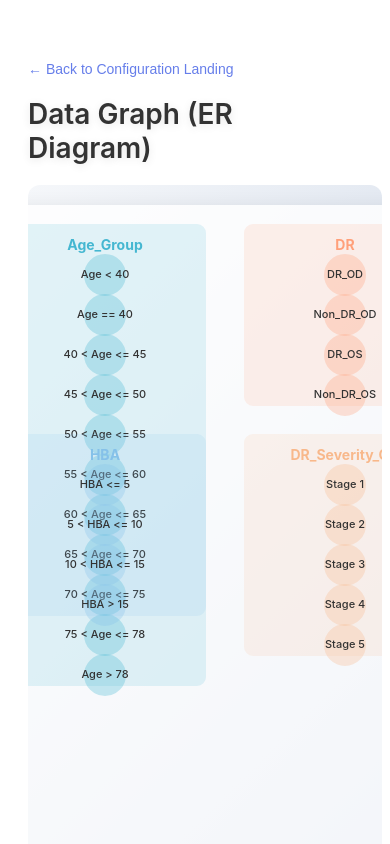
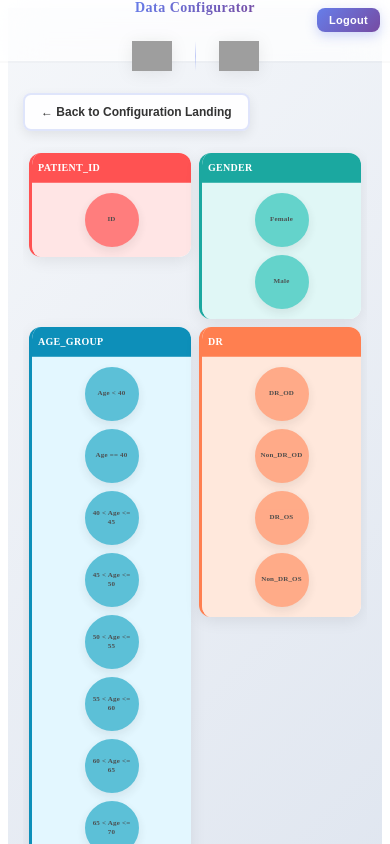
Before and after one commit to sheikSAR/version_2_ckd, a React (Vite) app: page /configurator/data-graph in a window 390 px wide. Shown: the top 844 px of the page. Built offline with nearby package versions, Linux system fonts and the light colour scheme; grey boxes are pictures that could not be loaded.

Commit message:
Redesign DataGraphPage with full-screen layout and navbar
cgen-f99a2255dc5643fbad79d4dc5bb86b40

```diff
--- a/src/components/DataGraphVisualization.tsx
+++ b/src/components/DataGraphVisualization.tsx
@@ -1,146 +1,180 @@
-import React, { useMemo } from 'react'
+import React, { useMemo, useState } from 'react'
 import nodeData from '../data/node.json'
 import '../styles/DataGraphVisualization.css'
 
+interface ContainerData {
+  name: string
+  nodes: string[]
+  color: string
+  bgColor: string
+  headerColor: string
+  nodeColor: string
+}
+
 const DataGraphVisualization: React.FC = () => {
-  const containerColors = [
-    '#FF6B6B',
-    '#4ECDC4',
-    '#45B7D1',
-    '#FFA07A',
-    '#98D8C8',
-    '#F7DC6F',
-    '#BB8FCE',
-    '#85C1E9',
-    '#F8B88B',
-    '#A3E4D7',
-    '#D7BCCB',
-    '#B4E7FF',
-    '#FFD4A3',
-    '#C8E6A0',
-    '#F4A6D3',
+  const [hoveredNode, setHoveredNode] = useState<{ container: string; node: string } | null>(null)
+
+  const colorPalettes = [
+    {
+      name: 'Coral',
+      color: '#FF6B6B',
+      bgColor: '#FFE5E5',
+      headerColor: '#FF5252',
+      nodeColor: '#FF6B6B',
+    },
+    {
+      name: 'Teal',
+      color: '#4ECDC4',
+      bgColor: '#E0F7F6',
+      headerColor: '#1BA8A0',
+      nodeColor: '#4ECDC4',
+    },
+    {
+      name: 'Sky',
+      color: '#45B7D1',
+      bgColor: '#E3F7FF',
+      headerColor: '#0D8FB9',
+      nodeColor: '#45B7D1',
+    },
+    {
+      name: 'Salmon',
+      color: '#FFA07A',
+      bgColor: '#FFE8DC',
+      headerColor: '#FF7F50',
+      nodeColor: '#FFA07A',
+    },
+    {
+      name: 'Mint',
+      color: '#98D8C8',
+      bgColor: '#E8F8F3',
+      headerColor: '#52B8A0',
+      nodeColor: '#98D8C8',
+    },
+    {
+      name: 'Gold',
+      color: '#F7DC6F',
+      bgColor: '#FFFACD',
+      headerColor: '#F4C430',
+      nodeColor: '#F7DC6F',
+    },
+    {
+      name: 'Purple',
+      color: '#BB8FCE',
+      bgColor: '#F5E6FA',
+      headerColor: '#9B59B6',
+      nodeColor: '#BB8FCE',
+    },
+    {
+      name: 'Blue',
+      color: '#85C1E9',
+      bgColor: '#E8F4FB',
+      headerColor: '#3498DB',
+      nodeColor: '#85C1E9',
+    },
+    {
+      name: 'Orange',
+      color: '#F8B88B',
+      bgColor: '#FFF0E6',
+      headerColor: '#E67E22',
+      nodeColor: '#F8B88B',
+    },
+    {
+      name: 'Green',
+      color: '#A3E4D7',
+      bgColor: '#E8FFF7',
+      headerColor: '#27AE60',
+      nodeColor: '#A3E4D7',
+    },
+    {
+      name: 'Rose',
+      color: '#D7BCCB',
+      bgColor: '#FBF2F7',
+      headerColor: '#C2185B',
+      nodeColor: '#D7BCCB',
+    },
+    {
+      name: 'Cyan',
+      color: '#B4E7FF',
+      bgColor: '#E0F7FF',
+      headerColor: '#0084FF',
+      nodeColor: '#B4E7FF',
+    },
+    {
+      name: 'Peach',
+      color: '#FFD4A3',
+      bgColor: '#FFF5EB',
+      headerColor: '#FF8C42',
+      nodeColor: '#FFD4A3',
+    },
+    {
+      name: 'Lime',
+      color: '#C8E6A0',
+      bgColor: '#F8FFF0',
+      headerColor: '#8BC34A',
+      nodeColor: '#C8E6A0',
+    },
+    {
+      name: 'Pink',
+      color: '#F4A6D3',
+      bgColor: '#FFF0F8',
+      headerColor: '#E91E63',
+      nodeColor: '#F4A6D3',
+    },
   ]
 
-  const containerConfig = useMemo(() => {
-    const entries = Object.entries(nodeData)
-    const containerHeight = 180
-    const containerWidth = 200
-    const containerGapX = 40
-    const containerGapY = 30
-    const nodeRadius = 20
-    const nodeGapY = 40
+  const containerConfig: ContainerData[] = useMemo(() => {
+    return Object.entries(nodeData).map((entry, index) => {
+      const [containerName, nodes] = entry as [string, string[]]
+      const palette = colorPalettes[index % colorPalettes.length]
 
-    let currentY = 20
-    let currentX = 20
-
-    return entries.map((entry, containerIndex) => {
-      const [containerName, nodes] = entry as [string, string[]]
-      const color = containerColors[containerIndex % containerColors.length]
-
-      const adjustedHeight = Math.max(containerHeight, nodes.length * nodeGapY + 20)
-
-      const containerData = {
+      return {
         name: containerName,
         nodes: nodes,
-        color,
-        x: currentX,
-        y: currentY,
-        width: containerWidth,
-        height: adjustedHeight,
-        nodeRadius,
+        color: palette.color,
+        bgColor: palette.bgColor,
+        headerColor: palette.headerColor,
+        nodeColor: palette.nodeColor,
       }
-
-      currentX += containerWidth + containerGapX
-
-      // Reset to next row if too many containers
-      if (currentX > 1200) {
-        currentX = 20
-        currentY += adjustedHeight + containerGapY
-      }
-
-      return containerData
     })
   }, [])
 
-  const svgWidth = 1400
-  const svgHeight = useMemo(() => {
-    if (containerConfig.length === 0) return 400
-    const maxY = Math.max(...containerConfig.map(c => c.y + c.height)) + 20
-    return maxY
-  }, [containerConfig])
+  return (
+    <div className="data-graph-container">
+      <div className="containers-grid">
+        {containerConfig.map((container) => (
+          <div key={container.name} className="entity-container" style={{ borderColor: container.headerColor }}>
+            <div className="container-header" style={{ backgroundColor: container.headerColor }}>
+              <h2 className="container-title">{container.name}</h2>
+            </div>
 
-  return (
-    <div className="data-graph-visualization-container">
-      <svg
-        width={svgWidth}
-        height={svgHeight}
-        className="data-graph-svg"
-        viewBox={`0 0 ${svgWidth} ${svgHeight}`}
-      >
-        {containerConfig.map((container, containerIndex) => (
-          <g key={containerIndex}>
-            {/* Container background */}
-            <rect
-              x={container.x}
-              y={container.y}
-              width={container.width}
-              height={container.height}
-              fill={container.color}
-              opacity={0.15}
-              stroke={container.color}
-              strokeWidth={2}
-              rx={8}
-            />
-
-            {/* Container label */}
-            <text
-              x={container.x + container.width / 2}
-              y={container.y + 25}
-              textAnchor="middle"
-              className="container-label"
-              fill={container.color}
-              fontSize="14"
-              fontWeight="bold"
+            <div
+              className="container-body"
+              style={{ backgroundColor: container.bgColor }}
             >
-              {container.name}
-            </text>
-
-            {/* Nodes */}
-            {container.nodes.map((node, nodeIndex) => {
-              const nodeY = container.y + 50 + nodeIndex * 40
-              const nodeX = container.x + container.width / 2
-
-              return (
-                <g key={nodeIndex}>
-                  {/* Node circle */}
-                  <circle
-                    cx={nodeX}
-                    cy={nodeY}
-                    r={container.nodeRadius}
-                    fill={container.color}
-                    opacity={0.3}
-                    stroke={container.color}
-                    strokeWidth={2}
-                  />
-
-                  {/* Node text */}
-                  <text
-                    x={nodeX}
-                    y={nodeY}
-                    textAnchor="middle"
-                    dy="0.3em"
-                    className="node-label"
-                    fontSize="11"
-                    fontWeight="500"
+              <div className="nodes-list">
+                {container.nodes.map((node, nodeIndex) => (
+                  <div
+                    key={nodeIndex}
+                    className="node-wrapper"
+                    onMouseEnter={() => setHoveredNode({ container: container.name, node })}
+                    onMouseLeave={() => setHoveredNode(null)}
                   >
-                    {node.length > 15 ? node.substring(0, 12) + '...' : node}
-                  </text>
-                </g>
-              )
-            })}
-          </g>
+                    <div
+                      className={`node-circle ${hoveredNode?.container === container.name && hoveredNode?.node === node ? 'hovered' : ''}`}
+                      style={{
+                        borderColor: container.nodeColor,
+                        backgroundColor: container.nodeColor,
+                      }}
+                    >
+                      <span className="node-text">{node}</span>
+                    </div>
+                  </div>
+                ))}
+              </div>
+            </div>
+          </div>
         ))}
-      </svg>
+      </div>
     </div>
   )
 }
--- a/src/pages/DataGraphPage.tsx
+++ b/src/pages/DataGraphPage.tsx
@@ -1,21 +1,22 @@
 import React from 'react'
 import { useNavigate } from 'react-router-dom'
+import ConfiguratorNavbar from '../components/ConfiguratorNavbar'
 import DataGraphVisualization from '../components/DataGraphVisualization'
-import '../styles/ConfiguratorDemoPage.css'
+import '../styles/DataGraphPage.css'
 
 const DataGraphPage = () => {
   const navigate = useNavigate()
 
   return (
-    <div className="demo-page-container">
-      <div className="demo-page-content">
-        <button className="back-button" onClick={() => navigate('/configurator/landing')}>
+    <div className="data-graph-page">
+      <ConfiguratorNavbar />
+      <div className="data-graph-main">
+        <button className="data-graph-back-button" onClick={() => navigate('/configurator/landing')}>
           ← Back to Configuration Landing
         </button>
-
-        <h1 className="demo-page-title">Data Graph (ER Diagram)</h1>
-
-        <DataGraphVisualization />
+        <div className="data-graph-content-wrapper">
+          <DataGraphVisualization />
+        </div>
       </div>
     </div>
   )
--- /dev/null
+++ b/src/styles/DataGraphPage.css
@@ -0,0 +1,81 @@
+.data-graph-page {
+  width: 100%;
+  min-height: 100vh;
+  display: flex;
+  flex-direction: column;
+  background: linear-gradient(135deg, #f5f7fa 0%, #c3cfe2 100%);
+}
+
+.data-graph-main {
+  flex: 1;
+  display: flex;
+  flex-direction: column;
+  margin-top: 80px;
+  padding: 30px;
+  overflow: hidden;
+}
+
+.data-graph-back-button {
+  align-self: flex-start;
+  padding: 12px 24px;
+  margin-bottom: 24px;
+  background: rgba(255, 255, 255, 0.9);
+  color: #333;
+  border: 2px solid rgba(102, 126, 234, 0.2);
+  border-radius: 8px;
+  font-size: 14px;
+  font-weight: 600;
+  cursor: pointer;
+  transition: all 0.3s cubic-bezier(0.4, 0, 0.2, 1);
+  box-shadow: 0 4px 12px rgba(0, 0, 0, 0.08);
+}
+
+.data-graph-back-button:hover {
+  background: rgba(255, 255, 255, 1);
+  box-shadow: 0 8px 20px rgba(0, 0, 0, 0.12);
+  transform: translateY(-2px);
+  border-color: rgba(102, 126, 234, 0.4);
+}
+
+.data-graph-back-button:active {
+  transform: translateY(0);
+}
+
+.data-graph-content-wrapper {
+  flex: 1;
+  display: flex;
+  overflow: hidden;
+}
+
+.configurator-navbar.scrolled {
+  background: rgba(255, 255, 255, 0.85);
+  backdrop-filter: blur(30px);
+  box-shadow: 0 8px 32px rgba(0, 0, 0, 0.08);
+  height: 70px;
+}
+
+@media (max-width: 1024px) {
+  .data-graph-main {
+    padding: 20px;
+    margin-top: 80px;
+  }
+
+  .data-graph-back-button {
+    padding: 10px 20px;
+    font-size: 13px;
+    margin-bottom: 20px;
+  }
+}
+
+@media (max-width: 768px) {
+  .data-graph-main {
+    padding: 15px;
+    margin-top: 70px;
+  }
+
+  .data-graph-back-button {
+    padding: 10px 16px;
+    font-size: 12px;
+    margin-bottom: 16px;
+  }
+}
--- a/src/styles/DataGraphVisualization.css
+++ b/src/styles/DataGraphVisualization.css
@@ -1,42 +1,335 @@
-.data-graph-visualization-container {
+.data-graph-container {
+  width: 100%;
+  height: 100%;
+  display: flex;
+  flex-direction: column;
+  overflow: hidden;
+}
+
+.containers-grid {
+  display: grid;
+  grid-template-columns: repeat(auto-fit, minmax(220px, 1fr));
+  gap: 24px;
+  padding: 20px;
+  overflow-y: auto;
+  overflow-x: auto;
+  align-content: start;
+}
+
+.containers-grid::-webkit-scrollbar {
+  width: 10px;
+  height: 10px;
+}
+
+.containers-grid::-webkit-scrollbar-track {
+  background: rgba(255, 255, 255, 0.3);
+  border-radius: 10px;
+}
+
+.containers-grid::-webkit-scrollbar-thumb {
+  background: rgba(102, 126, 234, 0.3);
+  border-radius: 10px;
+  transition: all 0.3s ease;
+}
+
+.containers-grid::-webkit-scrollbar-thumb:hover {
+  background: rgba(102, 126, 234, 0.5);
+}
+
+.entity-container {
+  display: flex;
+  flex-direction: column;
+  background: white;
+  border-radius: 12px;
+  overflow: hidden;
+  box-shadow: 0 4px 16px rgba(0, 0, 0, 0.08);
+  transition: all 0.3s cubic-bezier(0.4, 0, 0.2, 1);
+  border-left: 4px solid;
+  height: fit-content;
+  max-height: calc(100vh - 200px);
+  display: flex;
+  flex-direction: column;
+}
+
+.entity-container:hover {
+  box-shadow: 0 12px 32px rgba(0, 0, 0, 0.15);
+  transform: translateY(-4px);
+}
+
+.container-header {
+  padding: 16px;
+  color: white;
+  border-bottom: 1px solid rgba(255, 255, 255, 0.2);
+}
+
+.container-title {
+  margin: 0;
+  font-size: 15px;
+  font-weight: 700;
+  letter-spacing: 0.3px;
+  text-transform: uppercase;
+  word-break: break-word;
+  line-height: 1.3;
+}
+
+.container-body {
+  flex: 1;
+  padding: 20px 16px;
+  display: flex;
+  flex-direction: column;
+  overflow-y: auto;
+}
+
+.container-body::-webkit-scrollbar {
+  width: 6px;
+}
+
+.container-body::-webkit-scrollbar-track {
+  background: transparent;
+}
+
+.container-body::-webkit-scrollbar-thumb {
+  background: rgba(0, 0, 0, 0.1);
+  border-radius: 3px;
+  transition: all 0.3s ease;
+}
+
+.container-body::-webkit-scrollbar-thumb:hover {
+  background: rgba(0, 0, 0, 0.2);
+}
+
+.nodes-list {
+  display: flex;
+  flex-direction: column;
+  gap: 16px;
+  align-items: center;
+}
+
+.node-wrapper {
+  width: 100%;
   display: flex;
   justify-content: center;
-  align-items: flex-start;
-  width: 100%;
-  padding: 40px 20px;
-  background: linear-gradient(135deg, #f5f7fa 0%, #c3cfe2 100%);
-  min-height: 600px;
-  border-radius: 12px;
-  overflow-x: auto;
+  cursor: pointer;
 }
 
-.data-graph-svg {
-  background: rgba(255, 255, 255, 0.8);
-  border-radius: 8px;
-  box-shadow: 0 4px 20px rgba(0, 0, 0, 0.1);
-  min-width: fit-content;
+.node-circle {
+  width: 80px;
+  height: 80px;
+  border-radius: 50%;
+  border: 3px solid;
+  display: flex;
+  align-items: center;
+  justify-content: center;
+  background: white;
+  opacity: 0.85;
+  transition: all 0.3s cubic-bezier(0.4, 0, 0.2, 1);
+  box-shadow: 0 4px 12px rgba(0, 0, 0, 0.1);
 }
 
-.container-label {
-  pointer-events: none;
-  word-break: break-word;
-  white-space: normal;
+.node-circle:hover {
+  opacity: 1;
+  transform: scale(1.1);
+  box-shadow: 0 8px 24px rgba(0, 0, 0, 0.15);
+  filter: drop-shadow(0 0 8px currentColor);
 }
 
-.node-label {
-  pointer-events: none;
-  fill: #333;
+.node-circle.hovered {
+  opacity: 1;
+  transform: scale(1.1);
+  box-shadow: 0 8px 24px rgba(0, 0, 0, 0.15);
+  filter: drop-shadow(0 0 8px currentColor);
+}
+
+.node-text {
+  font-size: 11px;
+  font-weight: 600;
+  text-align: center;
+  color: #333;
+  padding: 8px;
   word-break: break-word;
-  white-space: normal;
+  display: -webkit-box;
+  -webkit-line-clamp: 3;
+  -webkit-box-orient: vertical;
+  overflow: hidden;
+  line-height: 1.3;
+  letter-spacing: 0.2px;
+}
+
+@media (max-width: 1440px) {
+  .containers-grid {
+    grid-template-columns: repeat(auto-fit, minmax(200px, 1fr));
+    gap: 20px;
+    padding: 16px;
+  }
+
+  .entity-container {
+    max-height: calc(100vh - 180px);
+  }
+
+  .node-circle {
+    width: 70px;
+    height: 70px;
+    border: 2px solid;
+  }
+
+  .node-text {
+    font-size: 10px;
+  }
+}
+
+@media (max-width: 1024px) {
+  .containers-grid {
+    grid-template-columns: repeat(auto-fit, minmax(180px, 1fr));
+    gap: 16px;
+    padding: 12px;
+  }
+
+  .entity-container {
+    max-height: calc(100vh - 160px);
+  }
+
+  .container-header {
+    padding: 12px;
+  }
+
+  .container-title {
+    font-size: 13px;
+  }
+
+  .container-body {
+    padding: 16px 12px;
+  }
+
+  .nodes-list {
+    gap: 14px;
+  }
+
+  .node-circle {
+    width: 65px;
+    height: 65px;
+    border: 2px solid;
+  }
+
+  .node-text {
+    font-size: 9px;
+    padding: 6px;
+  }
 }
 
 @media (max-width: 768px) {
-  .data-graph-visualization-container {
-    padding: 20px 10px;
-    min-height: 400px;
+  .containers-grid {
+    grid-template-columns: repeat(auto-fit, minmax(160px, 1fr));
+    gap: 12px;
+    padding: 10px;
   }
 
-  .data-graph-svg {
-    max-width: 100%;
+  .entity-container {
+    max-height: calc(100vh - 140px);
+    border-left-width: 3px;
+  }
+
+  .container-header {
+    padding: 10px;
+  }
+
+  .container-title {
+    font-size: 12px;
+  }
+
+  .container-body {
+    padding: 14px 10px;
+  }
+
+  .nodes-list {
+    gap: 12px;
+  }
+
+  .node-circle {
+    width: 60px;
+    height: 60px;
+    border: 2px solid;
+  }
+
+  .node-text {
+    font-size: 8px;
+    padding: 5px;
   }
 }
+
+@media (max-width: 640px) {
+  .containers-grid {
+    grid-template-columns: repeat(auto-fit, minmax(140px, 1fr));
+    gap: 10px;
+    padding: 8px;
+  }
+
+  .entity-container {
+    max-height: calc(100vh - 120px);
+  }
+
+  .container-header {
+    padding: 8px;
+  }
+
+  .container-title {
+    font-size: 11px;
+  }
+
+  .container-body {
+    padding: 12px 8px;
+  }
+
+  .nodes-list {
+    gap: 10px;
+  }
+
+  .node-circle {
+    width: 55px;
+    height: 55px;
+    border: 2px solid;
+  }
+
+  .node-text {
+    font-size: 7px;
+    padding: 4px;
+  }
+}
+
+@media (max-width: 480px) {
+  .containers-grid {
+    grid-template-columns: repeat(auto-fit, minmax(130px, 1fr));
+    gap: 8px;
+    padding: 6px;
+  }
+
+  .entity-container {
+    max-height: calc(100vh - 100px);
+  }
+
+  .container-header {
+    padding: 8px 6px;
+  }
+
+  .container-title {
+    font-size: 10px;
+  }
+
+  .container-body {
+    padding: 10px 6px;
+  }
+
+  .nodes-list {
+    gap: 8px;
+  }
+
+  .node-circle {
+    width: 50px;
+    height: 50px;
+    border: 2px solid;
+  }
+
+  .node-text {
+    font-size: 7px;
+    padding: 3px;
+  }
+}
```
